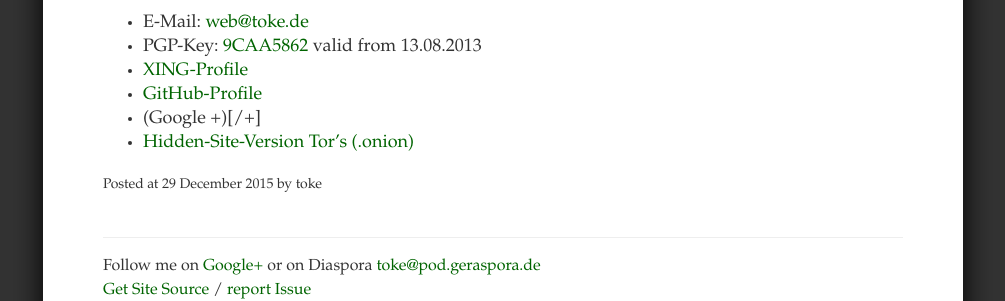
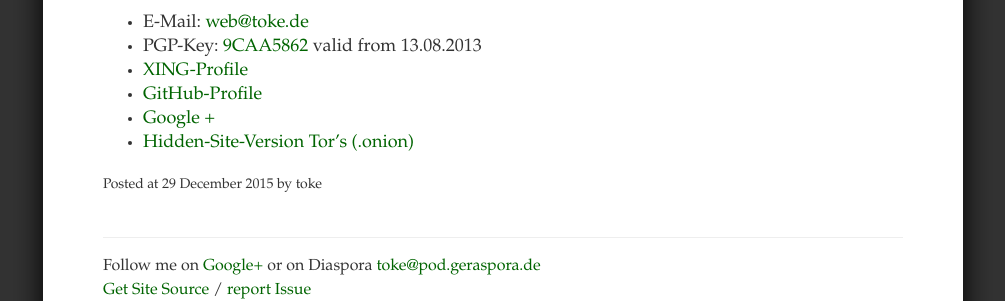
Before and after one commit to toke/toke.de, a Jekyll site: the page built from index.markdown, in a window 1280 px wide. Shown: the part 953-1254 px from the top of the page, without its empty margins (137-1142 px from the left). Built offline with Jekyll 4.4.1, drawn with Linux system fonts in a browser that asks for light colours.

Commit message:
Fixed Link

```diff
--- a/index.markdown
+++ b/index.markdown
@@ -45,5 +45,5 @@ Starting to collect recent good reads:
  * PGP-Key: [9CAA5862](9CAA5862.asc) valid from 13.08.2013
  * [XING-Profile](https://www.xing.com/profile/Thomas_Kerpe)
  * [GitHub-Profile](https://github.com/toke)
- * (Google +)[/+]
+ * [Google +](/+)
  * [Hidden-Site-Version Tor's (.onion)](https://ptusz6326ongoogf.onion/)
```
